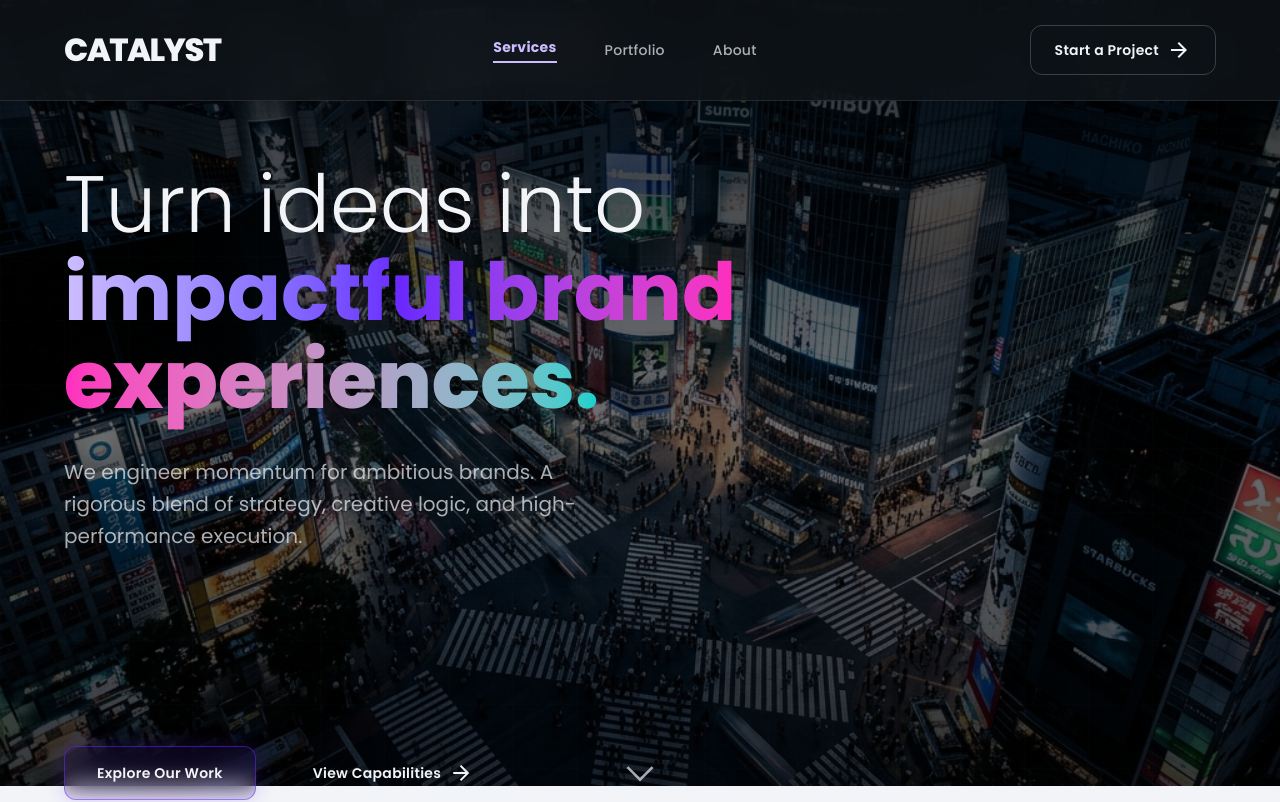
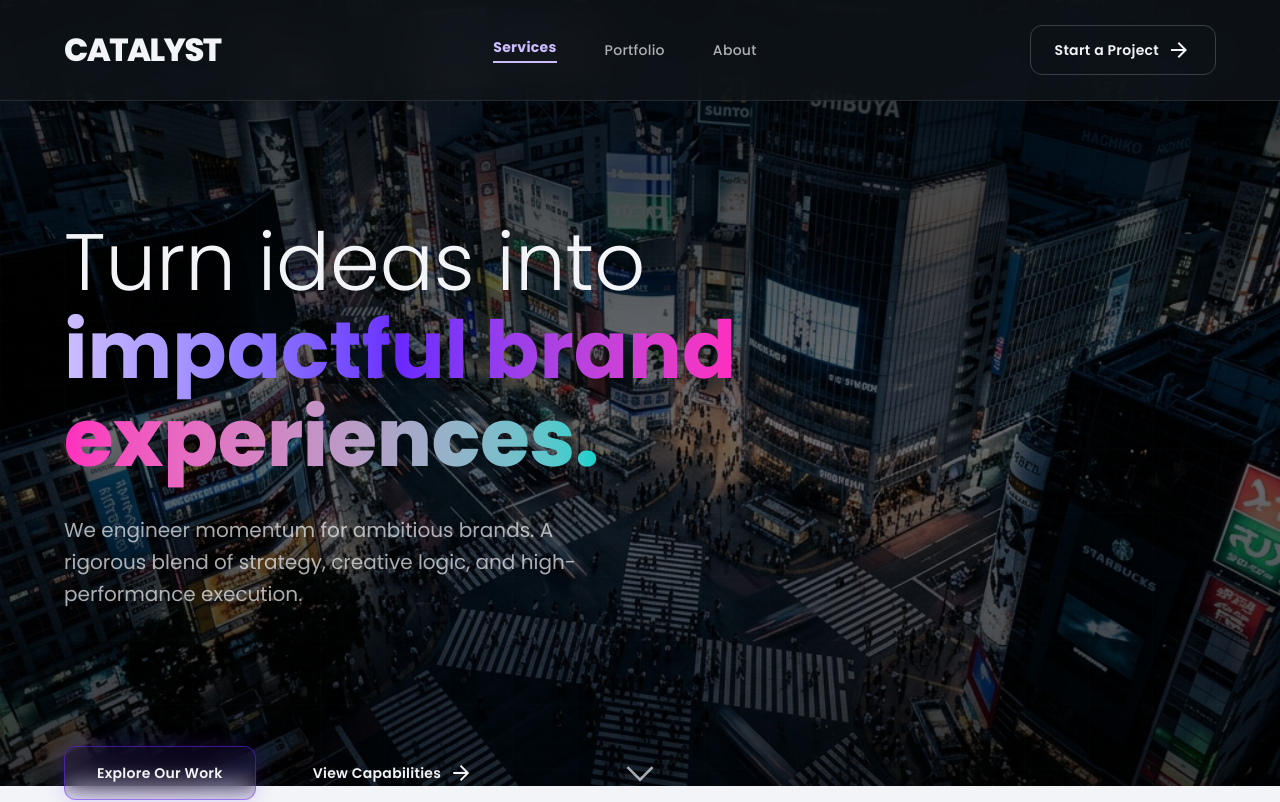
Before and after one commit to onel1234/catalyst-digital, a Next.js app: page / in a window 1280 px wide. Shown: the top 802 px of the page. Built offline with nearby package versions, Linux system fonts and the light colour scheme.

Commit message:
spacing fix

```diff
--- a/src/app/page.tsx
+++ b/src/app/page.tsx
@@ -111,7 +111,7 @@ export default function Home() {
       </nav>
 
       {/* Hero Section */}
-      <section className="relative w-full min-h-[100dvh] md:min-h-[850px] pt-[120px] md:pt-[160px] overflow-hidden bg-transparent">
+      <section className="relative w-full min-h-[100dvh] md:min-h-[850px] flex flex-col justify-between overflow-hidden bg-transparent">
         <div className="absolute inset-0 w-full h-full block z-0">
           <Image
             src="/hero_city_crossing.png"
@@ -125,12 +125,15 @@ export default function Home() {
         </div>
         {/* Subtle Grid Overlay */}
         <div className="absolute inset-0 z-0 bg-[linear-gradient(to_right,#ffffff05_1px,transparent_1px),linear-gradient(to_bottom,#ffffff05_1px,transparent_1px)] bg-[size:4rem_4rem] opacity-50"></div>
-        <div className="relative z-10 w-full px-margin-mobile md:px-margin-desktop max-w-container-max mx-auto grid grid-cols-1 lg:grid-cols-12 gap-12 items-center">
-          {/* Text Content */}
-          <div
-            className="col-span-1 lg:col-span-8 fade-in-up"
-            data-delay="100"
-          >
+
+        {/* Main Content (Pushes bottom bar down) */}
+        <div className="relative z-10 w-full px-margin-mobile md:px-margin-desktop max-w-container-max mx-auto pt-[140px] md:pt-[180px] pb-12 flex-grow flex flex-col justify-center">
+          <div className="grid grid-cols-1 lg:grid-cols-12 gap-12 w-full">
+            {/* Text Content */}
+            <div
+              className="col-span-1 lg:col-span-8 fade-in-up"
+              data-delay="100"
+            >
             <h1 className="font-display-lg-mobile text-[40px] leading-[1.1] md:text-[56px] lg:text-[64px] xl:text-[80px] font-light text-platinum mb-6 md:mb-8">
               Turn ideas into <br />
               <span className="font-bold text-transparent bg-clip-text bg-gradient-to-r from-primary via-electric-indigo to-shock-pink">
@@ -147,9 +150,10 @@ export default function Home() {
             </p>
           </div>
         </div>
+        </div>
 
         {/* Bottom Actions Bar */}
-        <div className="absolute z-30 bottom-6 md:bottom-12 left-0 w-full px-margin-mobile md:px-margin-desktop pointer-events-none">
+        <div className="relative z-30 w-full px-margin-mobile md:px-margin-desktop pb-8 md:pb-12 pointer-events-none shrink-0">
           <div className="max-w-container-max mx-auto relative flex flex-col md:flex-row items-center md:items-end justify-between w-full gap-8 md:gap-0">
             {/* Buttons */}
             <div className="flex flex-row flex-wrap items-center justify-center md:justify-start gap-3 sm:gap-6 w-full md:w-auto pointer-events-auto">
```
